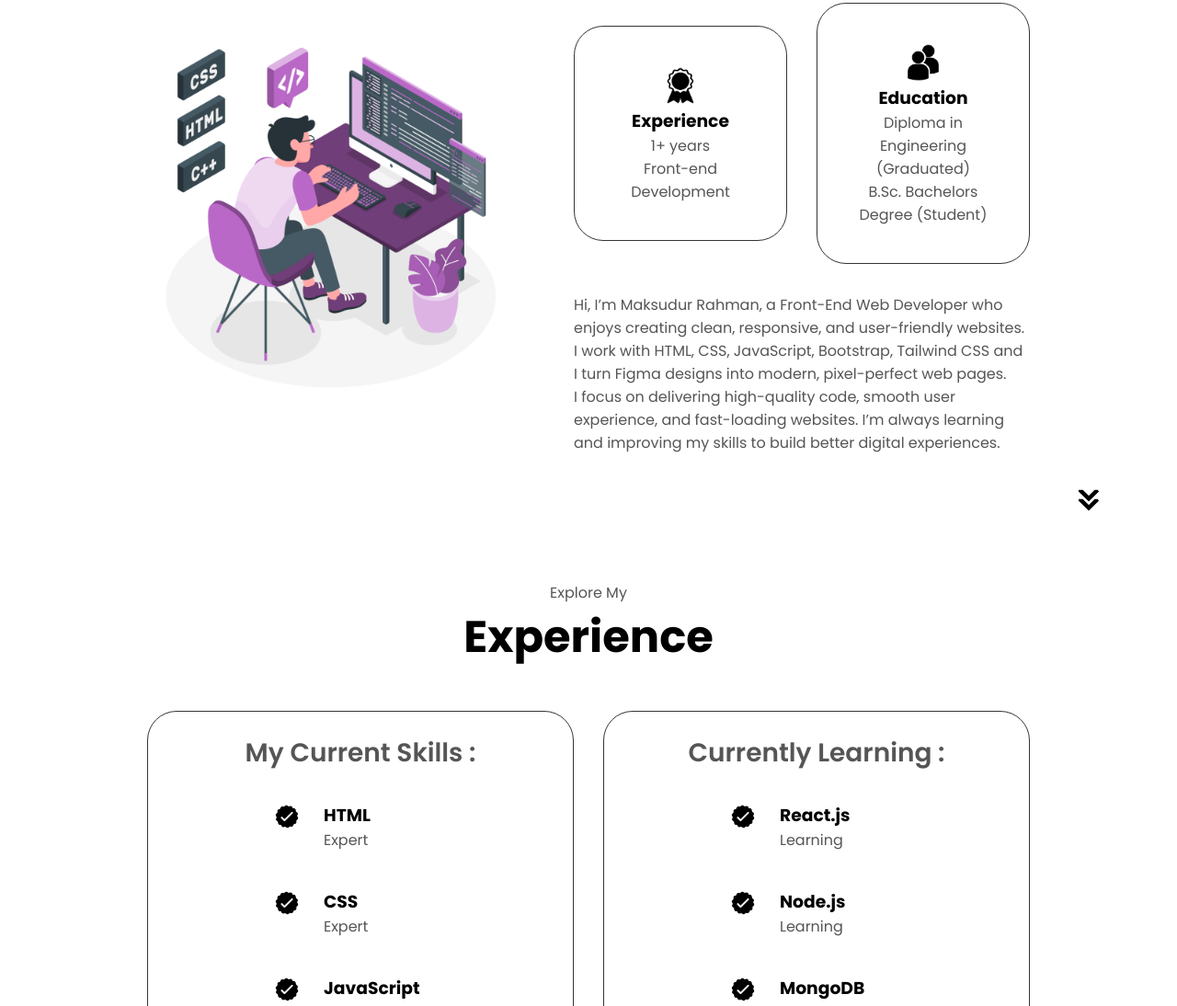
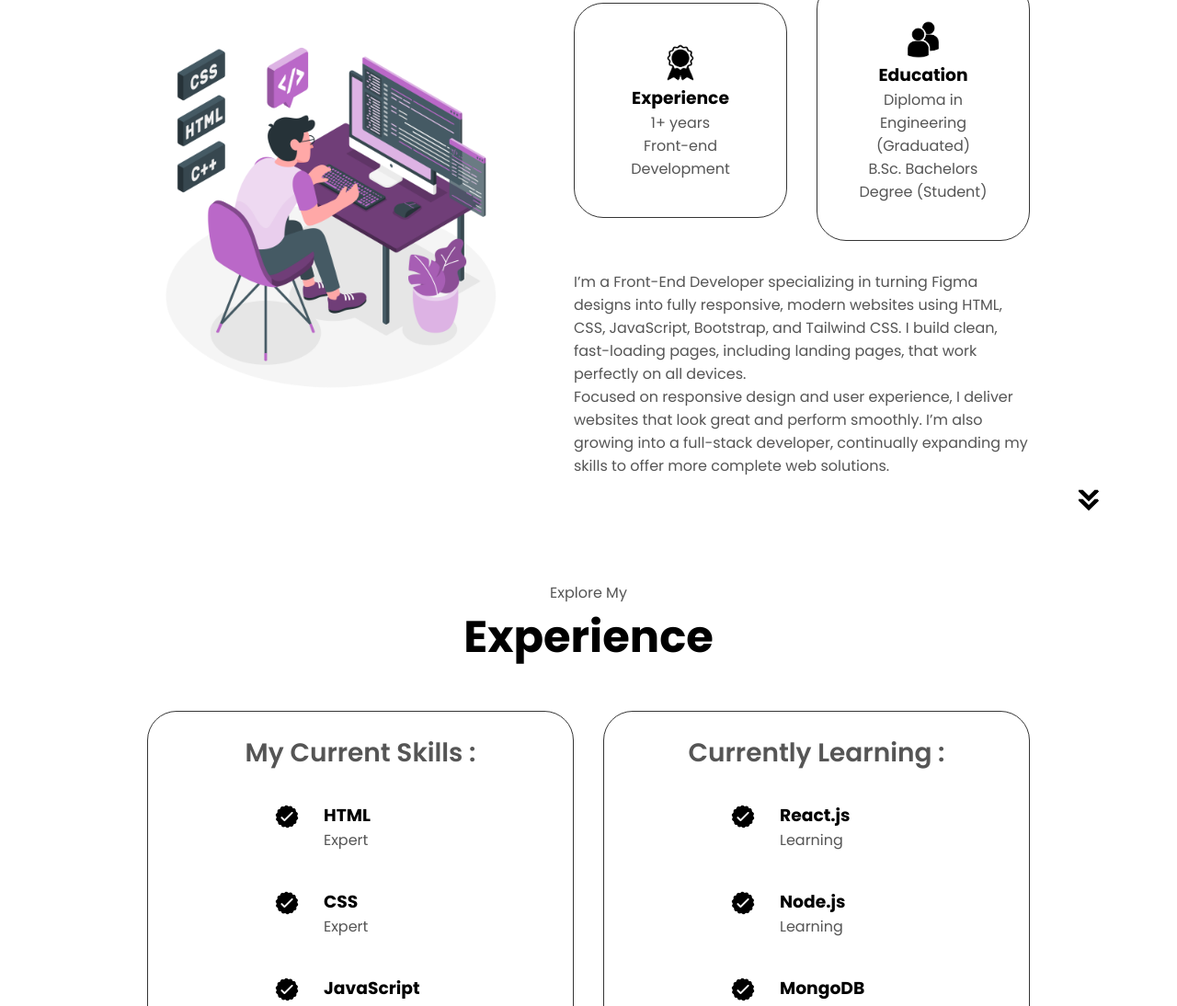
Before and after one commit to maksudurrhmn/Portfolio, a plain HTML site: page index.html in a window 1280 px wide. Shown: the part 1041-2135 px from the top of the page at 92% size. Drawn offline with Linux system fonts and the light colour scheme.

Commit message:
Add Text

```diff
--- a/index.html
+++ b/index.html
@@ -196,12 +196,8 @@
           </div>
           <div class="details-info">
             <p>
-              Hi, I’m Maksudur Rahman, a Front-End Web Developer who enjoys
-              creating clean, responsive, and user-friendly websites. I work
-              with HTML, CSS, JavaScript, Bootstrap, Tailwind CSS and I turn Figma designs into modern, pixel-perfect web pages.<br />
-              I focus on delivering high-quality code, smooth user experience,
-              and fast-loading websites. I’m always learning and improving my
-              skills to build better digital experiences.
+              I’m a Front-End Developer specializing in turning Figma designs into fully responsive, modern websites using HTML, CSS, JavaScript, Bootstrap, and Tailwind CSS. I build clean, fast-loading pages, including landing pages, that work perfectly on all devices.<br />
+              Focused on responsive design and user experience, I deliver websites that look great and perform smoothly. I’m also growing into a full-stack developer, continually expanding my skills to offer more complete web solutions.
             </p>
           </div>
         </div>
```
